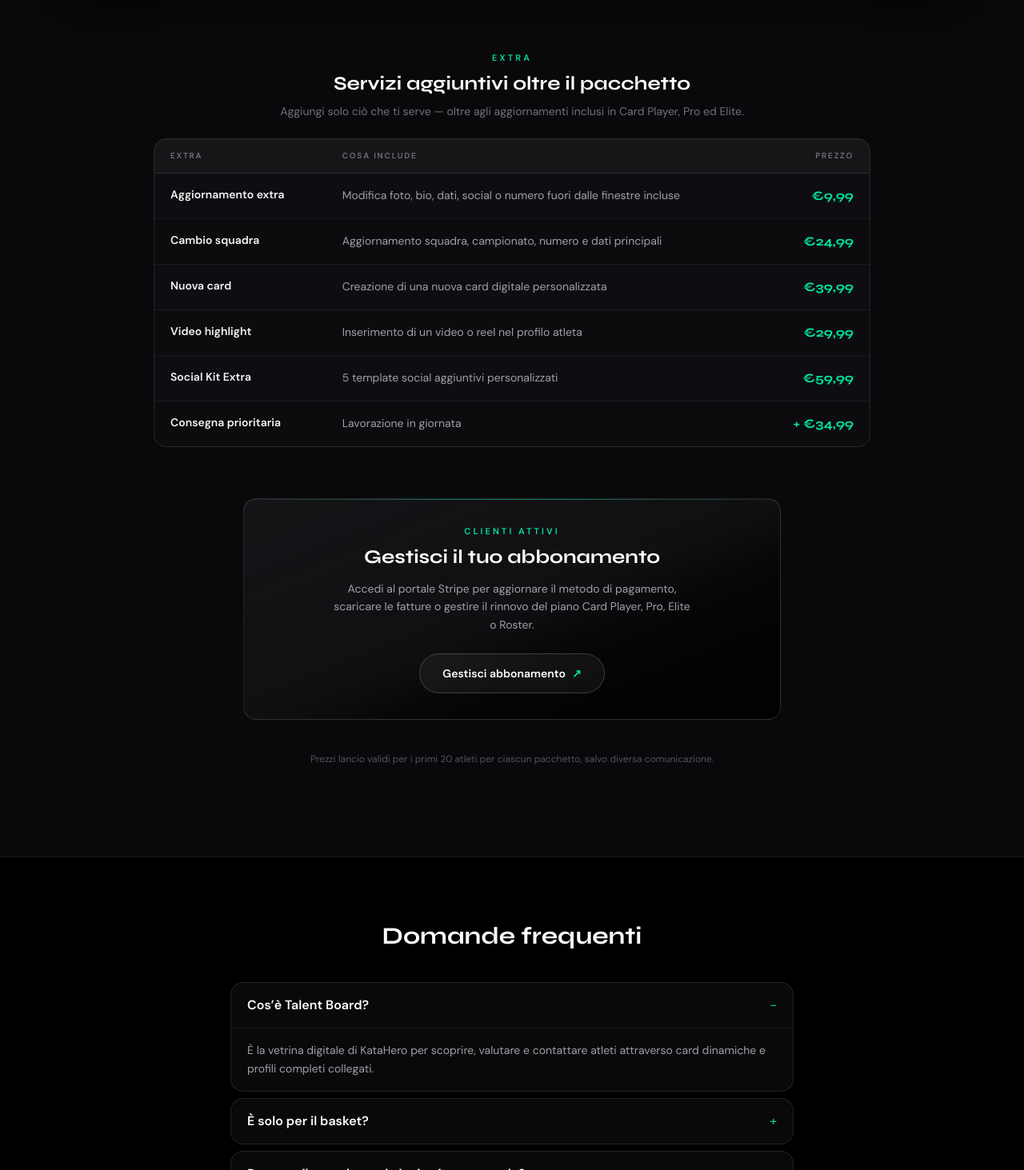
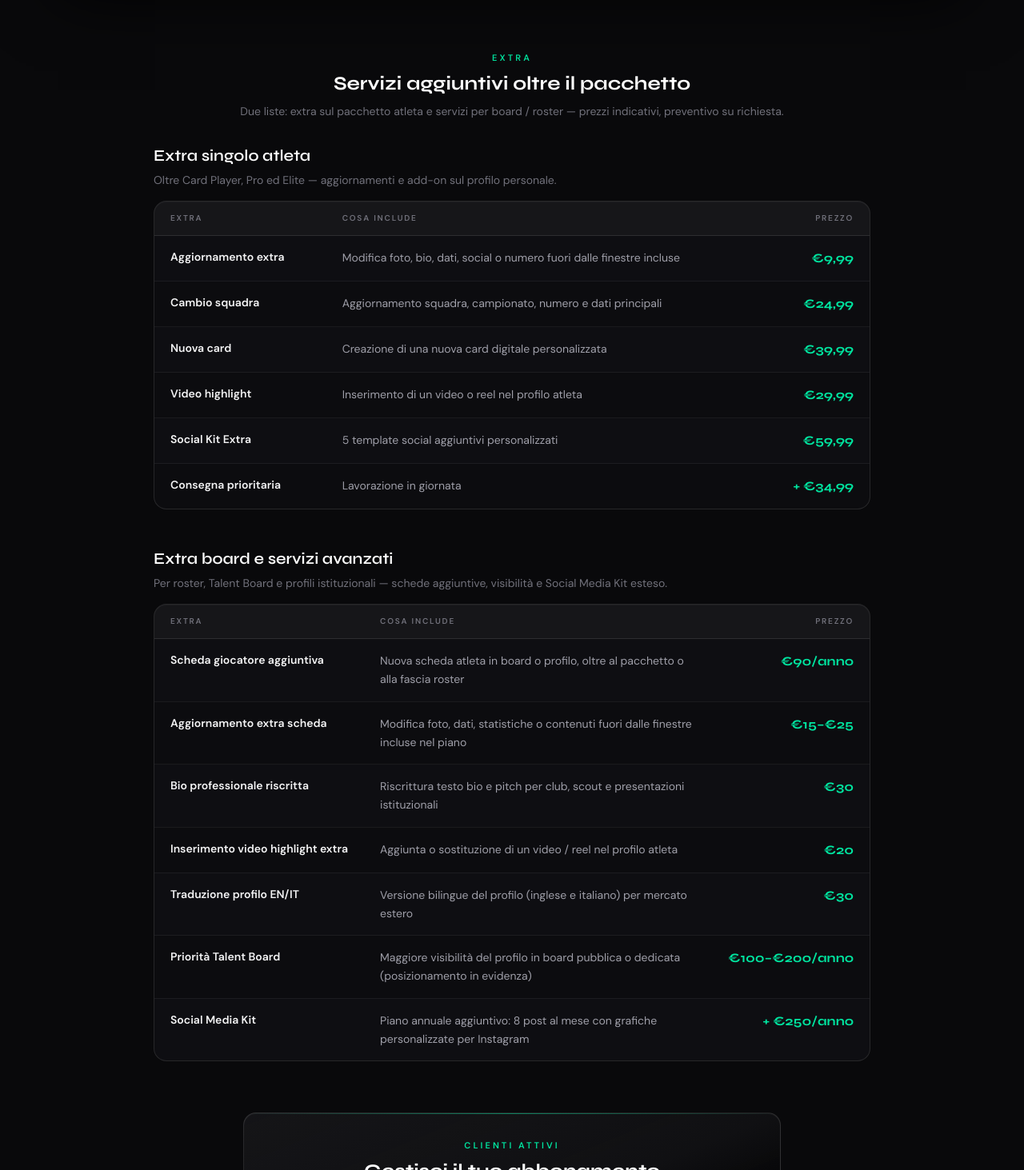
Before and after one commit to Salvo934/katahero, a Next.js app: page / in a window 1280 px wide. Shown: the part 6747-8210 px from the top of the page at 80% size. Built offline with nearby package versions, Linux system fonts and the light colour scheme; no server answers.

Commit message:
aggiornamento

```diff
--- a/src/components/site/Packages.tsx
+++ b/src/components/site/Packages.tsx
@@ -120,7 +120,14 @@ const plans: Plan[] = [
   },
 ];
 
-const packageExtras = [
+type PackageExtraRow = {
+  name: string;
+  description: string;
+  price: string;
+};
+
+/** Extra oltre Card Player, Pro ed Elite (singolo atleta). */
+const athletePackageExtras: PackageExtraRow[] = [
   {
     name: "Aggiornamento extra",
     description: "Modifica foto, bio, dati, social o numero fuori dalle finestre incluse",
@@ -151,7 +158,46 @@ const packageExtras = [
     description: "Lavorazione in giornata",
     price: "+ €34,99",
   },
-] as const;
+];
+
+/** Extra board, roster e servizi avanzati. */
+const boardPackageExtras: PackageExtraRow[] = [
+  {
+    name: "Scheda giocatore aggiuntiva",
+    description: "Nuova scheda atleta in board o profilo, oltre al pacchetto o alla fascia roster",
+    price: "€90/anno",
+  },
+  {
+    name: "Aggiornamento extra scheda",
+    description: "Modifica foto, dati, statistiche o contenuti fuori dalle finestre incluse nel piano",
+    price: "€15–€25",
+  },
+  {
+    name: "Bio professionale riscritta",
+    description: "Riscrittura testo bio e pitch per club, scout e presentazioni istituzionali",
+    price: "€30",
+  },
+  {
+    name: "Inserimento video highlight extra",
+    description: "Aggiunta o sostituzione di un video / reel nel profilo atleta",
+    price: "€20",
+  },
+  {
+    name: "Traduzione profilo EN/IT",
+    description: "Versione bilingue del profilo (inglese e italiano) per mercato estero",
+    price: "€30",
+  },
+  {
+    name: "Priorità Talent Board",
+    description: "Maggiore visibilità del profilo in board pubblica o dedicata (posizionamento in evidenza)",
+    price: "€100–€200/anno",
+  },
+  {
+    name: "Social Media Kit",
+    description: "Piano annuale aggiuntivo: 8 post al mese con grafiche personalizzate per Instagram",
+    price: "+ €250/anno",
+  },
+];
 
 const rosterTiers = [
   { players: "fino a 10", annual: "€900", perAthleteYear: "€90", perAthleteMonth: "€7,50" },
@@ -466,9 +512,9 @@ function RosterPackage() {
   );
 }
 
-function PackageExtrasTable() {
+function PackageExtrasTable({ rows }: { rows: PackageExtraRow[] }) {
   return (
-    <div className="mt-6 overflow-hidden rounded-2xl border border-white/10 bg-zinc-900/45 shadow-[inset_0_1px_0_0_rgba(255,255,255,0.04)]">
+    <div className="overflow-hidden rounded-2xl border border-white/10 bg-zinc-900/45 shadow-[inset_0_1px_0_0_rgba(255,255,255,0.04)]">
       <div className="overflow-x-auto">
         <table className="w-full min-w-136 border-collapse text-left text-sm">
           <thead>
@@ -485,7 +531,7 @@ function PackageExtrasTable() {
             </tr>
           </thead>
           <tbody>
-            {packageExtras.map((row, i) => (
+            {rows.map((row, i) => (
               <tr
                 key={row.name}
                 className={`border-b border-white/6 last:border-b-0 ${i % 2 === 1 ? "bg-black/15" : ""}`}
@@ -501,6 +547,31 @@ function PackageExtrasTable() {
             ))}
           </tbody>
         </table>
+      </div>
+    </div>
+  );
+}
+
+function PackageExtrasSection() {
+  return (
+    <div className="space-y-10 sm:space-y-12">
+      <div>
+        <h4 className="font-display text-lg font-semibold text-white sm:text-xl">Extra singolo atleta</h4>
+        <p className="mt-1.5 text-sm text-zinc-500">
+          Oltre Card Player, Pro ed Elite — aggiornamenti e add-on sul profilo personale.
+        </p>
+        <div className="mt-4">
+          <PackageExtrasTable rows={athletePackageExtras} />
+        </div>
+      </div>
+      <div>
+        <h4 className="font-display text-lg font-semibold text-white sm:text-xl">Extra board e servizi avanzati</h4>
+        <p className="mt-1.5 text-sm text-zinc-500">
+          Per roster, Talent Board e profili istituzionali — schede aggiuntive, visibilità e Social Media Kit esteso.
+        </p>
+        <div className="mt-4">
+          <PackageExtrasTable rows={boardPackageExtras} />
+        </div>
       </div>
     </div>
   );
@@ -581,10 +652,12 @@ export function Packages() {
               Servizi aggiuntivi oltre il pacchetto
             </h3>
             <p className="mt-2 text-sm text-zinc-500">
-              Aggiungi solo ciò che ti serve — oltre agli aggiornamenti inclusi in Card Player, Pro ed Elite.
+              Due liste: extra sul pacchetto atleta e servizi per board / roster — prezzi indicativi, preventivo su richiesta.
             </p>
           </div>
-          <PackageExtrasTable />
+          <div className="mt-8">
+            <PackageExtrasSection />
+          </div>
         </div>
 
         <SubscriptionManagement />
```
